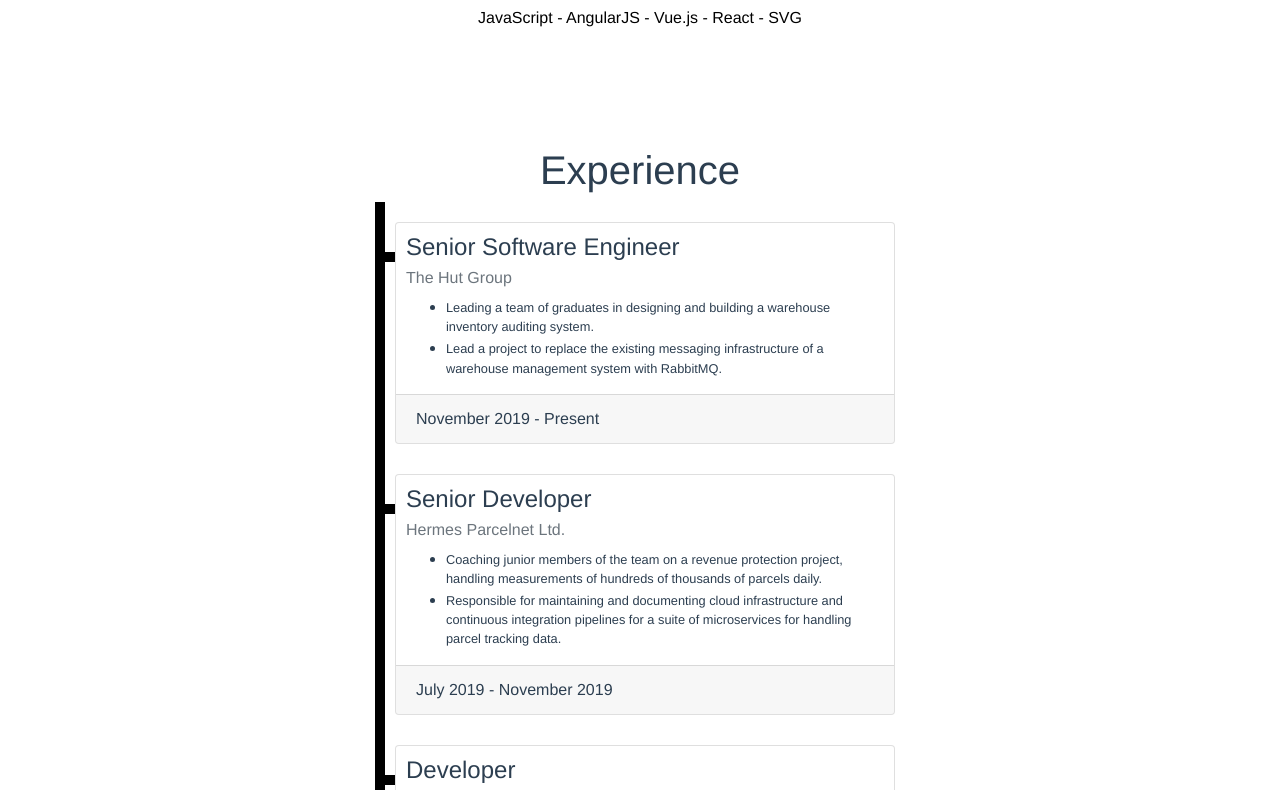
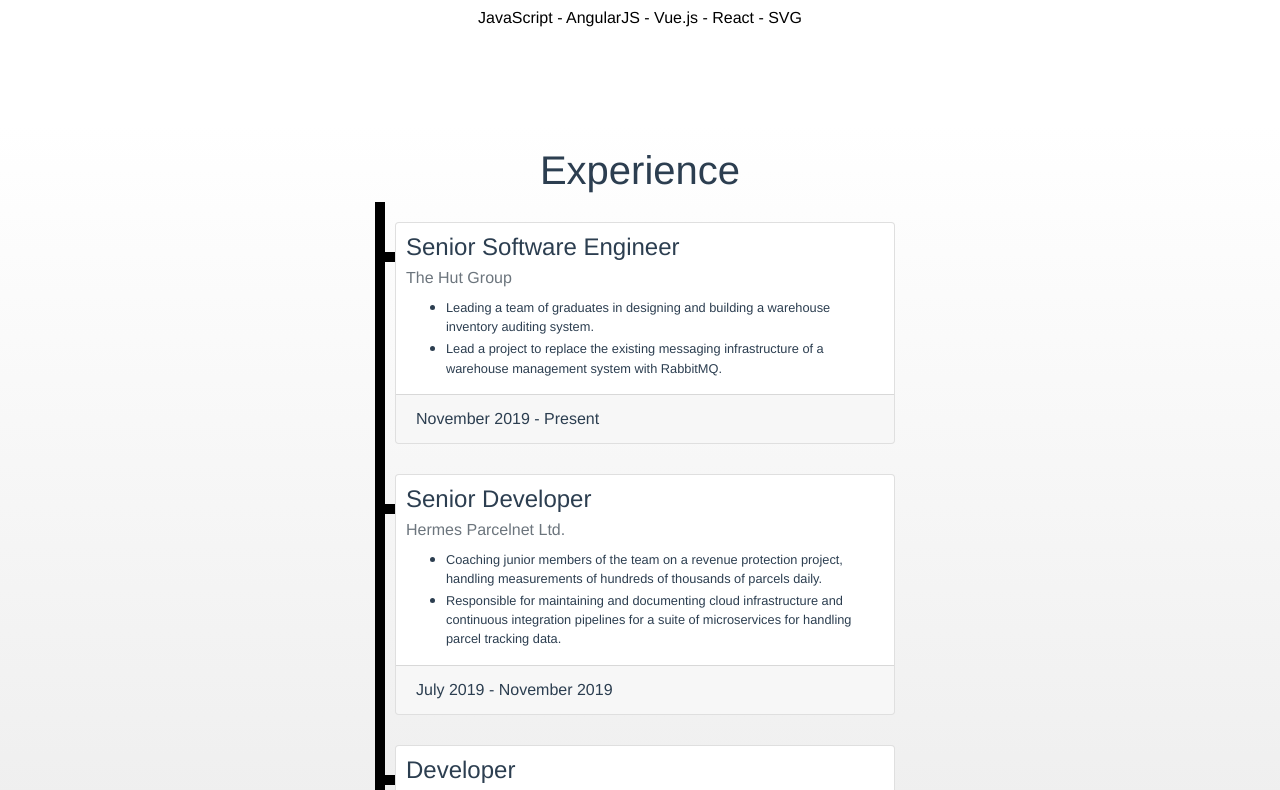
Before and after one commit to alex-stewart/professional-website, a Vue app: page / in a window 1280 px wide. Shown: the part 2250-3040 px from the top of the page. Built offline with nearby package versions, Linux system fonts and the light colour scheme.

Commit message:
Adding a background gradient to the Experience section

```diff
--- a/src/components/Experience.vue
+++ b/src/components/Experience.vue
@@ -99,6 +99,7 @@
         padding-top: 20px;
         width: 100%;
         min-height: calc(100vh);
+        background-image: linear-gradient(white, lightgray);
     }
 
     .row-card {
```
